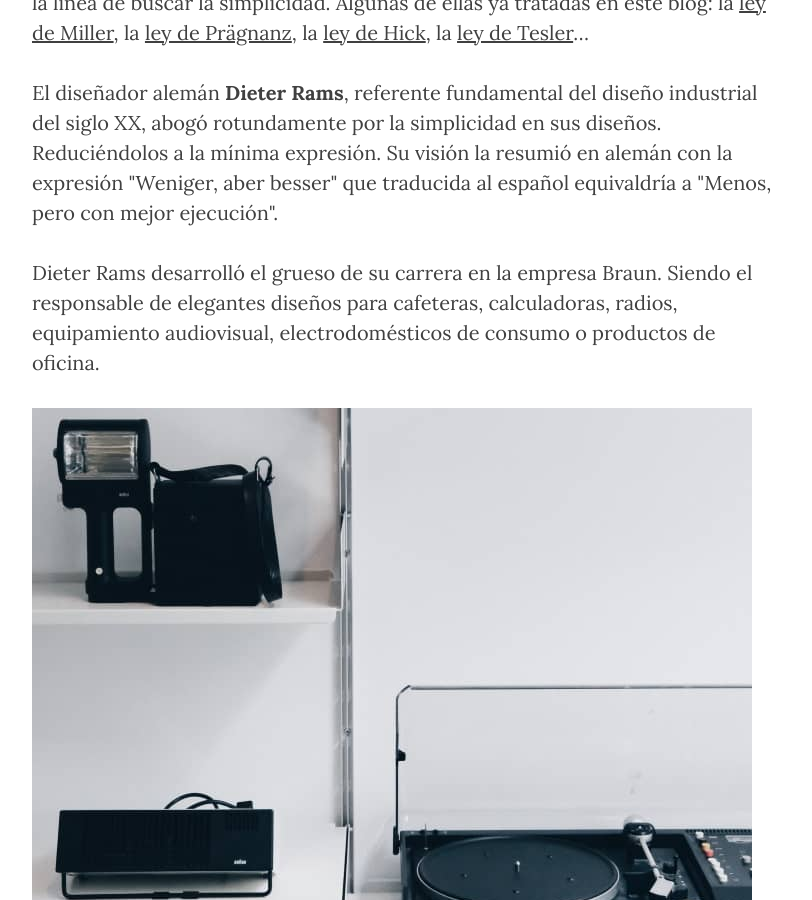
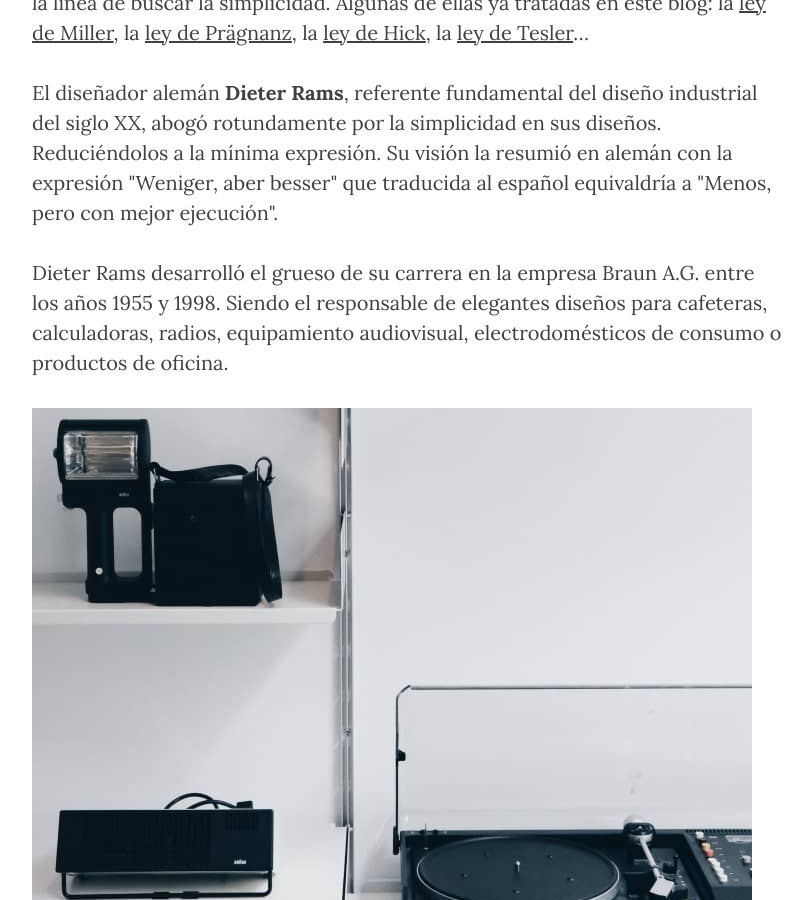
Before and after one commit to aunitz/beta, a Jekyll site: the page built from _posts/2020-09-13-la-navaja-de-ockham.markdown, in a window 1280 px wide and 900 px high, scrolled down 2089 px. Shown: the whole window, without its empty margins (233-1045 px from the left). Built offline with Jekyll 4.4.1, drawn with Linux system fonts in a browser that asks for light colours; nearby versions of some CDN libraries.

Commit message:
refactor: añadidos años en los Dieter Rams trabajó en Braun

```diff
--- a/_posts/2020-09-13-la-navaja-de-ockham.markdown
+++ b/_posts/2020-09-13-la-navaja-de-ockham.markdown
@@ -30,7 +30,7 @@
 
 <p>El diseñador alemán <strong>Dieter Rams</strong>, referente fundamental del diseño industrial del siglo XX, abogó rotundamente por la simplicidad en sus diseños. Reduciéndolos a la mínima expresión. Su visión la resumió en alemán con la expresión "Weniger, aber besser" que traducida al español equivaldría a "Menos, pero con mejor ejecución".</p>
 
-<p>Dieter Rams desarrolló el grueso de su carrera en la empresa Braun. Siendo el responsable de elegantes diseños para cafeteras, calculadoras, radios, equipamiento audiovisual, electrodomésticos de consumo o productos de oficina.</p>
+<p>Dieter Rams desarrolló el grueso de su carrera en la empresa Braun A.G. entre los años 1955 y 1998. Siendo el responsable de elegantes diseños para cafeteras, calculadoras, radios, equipamiento audiovisual, electrodomésticos de consumo o productos de oficina.</p>
 
 <p><img src="{{ site.baseurl }}/img/la-navaja-de-ockham-03.jpg" alt=""></p>
 
```
